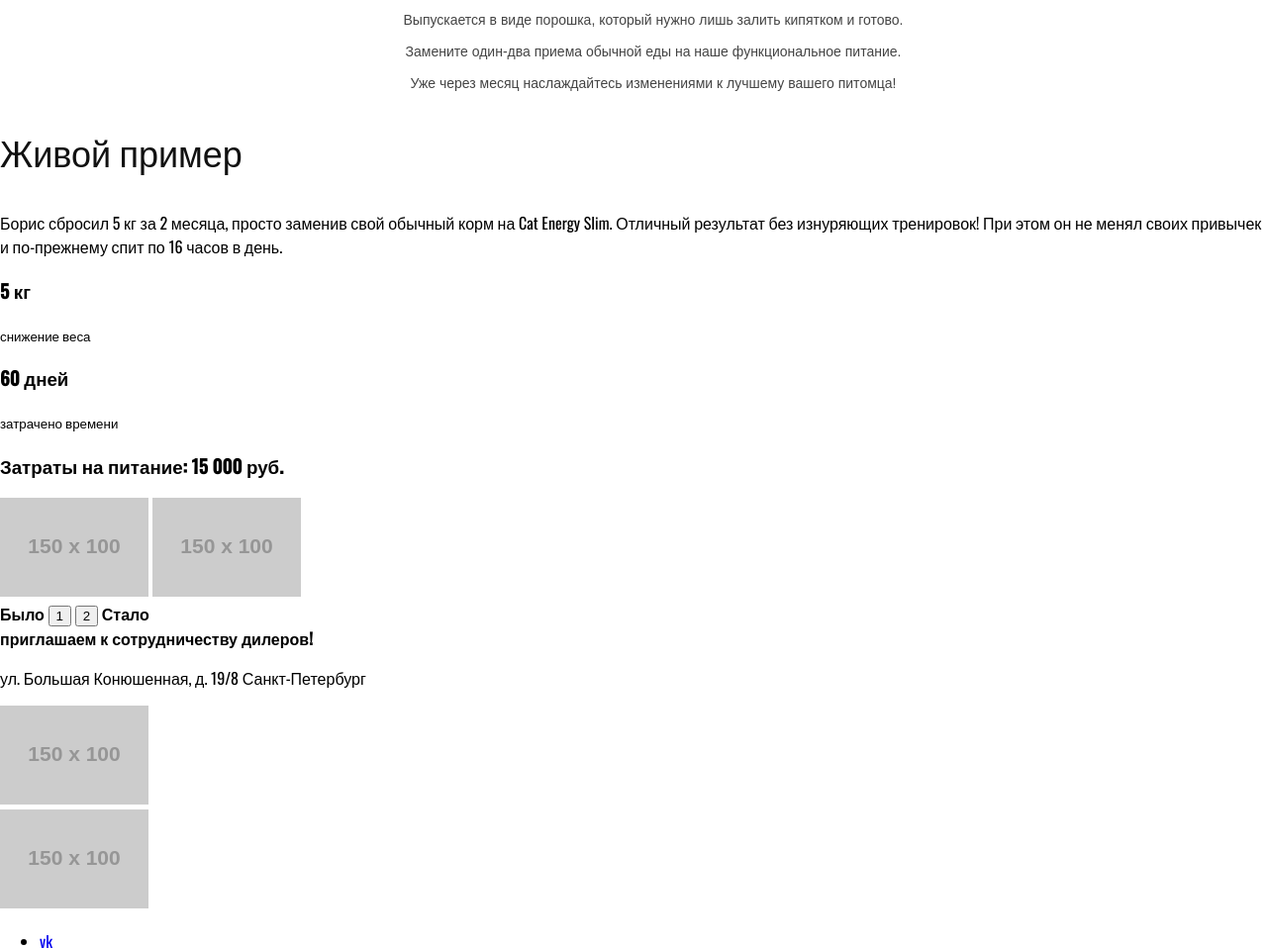
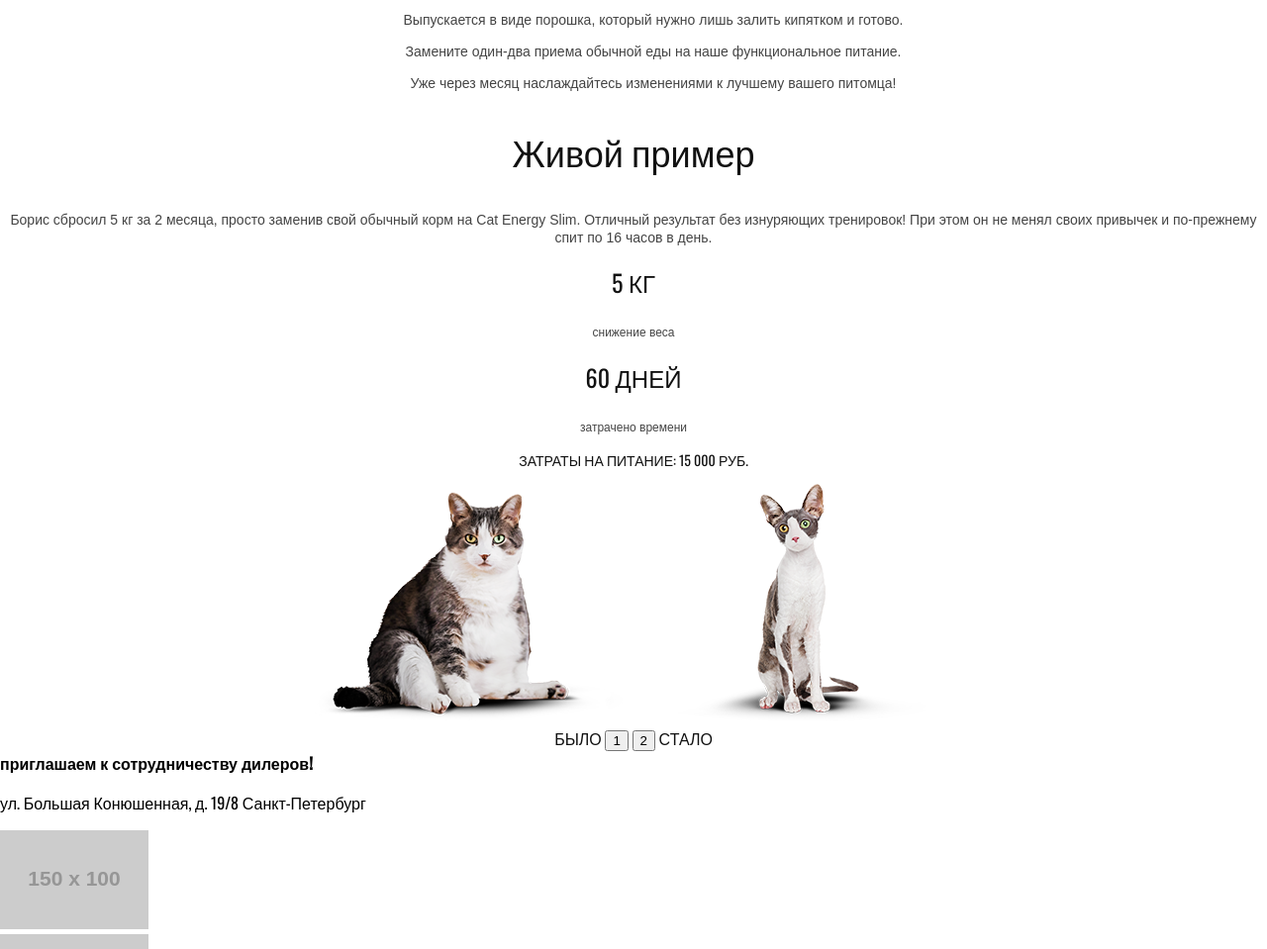
Before and after one commit to shurick0210/111900-cat-energy, a website: page source/index.html in a window 1280 px wide. Shown: the part 1620-2579 px from the top of the page at 99% size. Drawn offline with nearby package versions, Linux system fonts and the light colour scheme; files that its build step writes are made by us from their sources; placeholder pictures from the web are drawn by us.

Commit message:
сделал блок example

```diff
--- a/source/index.html
+++ b/source/index.html
@@ -87,7 +87,7 @@
 
     <section class="example">
       <h2 class="section-title example__section-title">Живой пример</h2>
-      <p class="example_description">Борис сбросил 5 кг за 2 месяца, просто заменив свой обычный корм на Cat Energy Slim. Отличный результат без изнуряющих тренировок! При этом он не менял своих привычек и по-прежнему спит по 16 часов в день.</p>
+      <p class="example__description">Борис сбросил 5 кг за 2 месяца, просто заменив свой обычный корм на Cat Energy Slim. Отличный результат без изнуряющих тренировок! При этом он не менял своих привычек и по-прежнему спит по 16 часов в день.</p>
       <div class="example__wrapper">
         <div class="example__weight">
           <h3 class="example__title">5 кг</h3>
@@ -100,8 +100,8 @@
       </div>
       <h3 class="example__cost">Затраты на питание: 15 000 руб.</h3>
       <div class="example__slider slider">
-        <img class="slider__image slider__image--before" src="http://placehold.it/150x100" width="150" height="100" alt="До диеты">
-        <img class="slider__image slider__image--after" src="http://placehold.it/150x100" width="150" height="100" alt="После диеты">
+        <img class="slider__image slider__image--before" src="img/before-mobile@1x.png" width="320" height="240" alt="До диеты">
+        <img class="slider__image slider__image--after" src="img/after-mobile@1x.png" width="320" height="240" alt="После диеты">
         <div class="example__toggles slider__toggles">
           <b class="example__text">Было</b>
           <button class="slider-toggle" type="button">1</button>
--- /dev/null
+++ b/source/sass/example.scss
@@ -0,0 +1,43 @@
+.example {
+  text-align: center;
+}
+
+.example__description {
+  color: #444444;
+  font-family: Arial, sans-serif;
+  font-size: 14px;
+  font-weight: 400;
+  line-height: 18px;
+}
+
+.example__title {
+  color: #111111;
+  font-size: 24px;
+  font-weight: 400;
+  line-height: 24px;
+  text-transform: uppercase;
+}
+
+.example__legend {
+  color: #444444;
+  font-family: Arial MT, sans-serif;
+  font-size: 12px;
+  font-weight: 400;
+  line-height: 12px;
+}
+
+.example__cost {
+  color: #111111;
+  font-size: 14px;
+  font-weight: 400;
+  line-height: 20px;
+  text-transform: uppercase;
+}
+
+.example__text {
+  color: #111111;
+  font-size: 16px;
+  font-weight: 400;
+  line-height: 20px;
+  text-transform: uppercase;
+}
--- a/source/sass/style.scss
+++ b/source/sass/style.scss
@@ -27,3 +27,4 @@ body {
 @import "offers.scss";
 @import "catalog.scss";
 @import "steps.scss";
+@import "example.scss";
```
